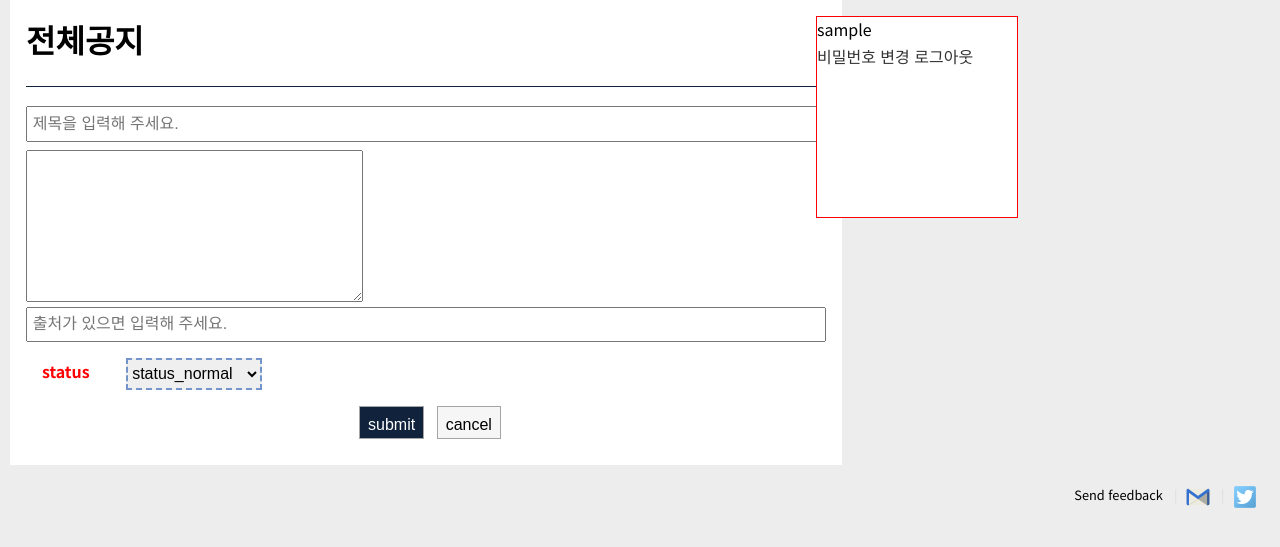
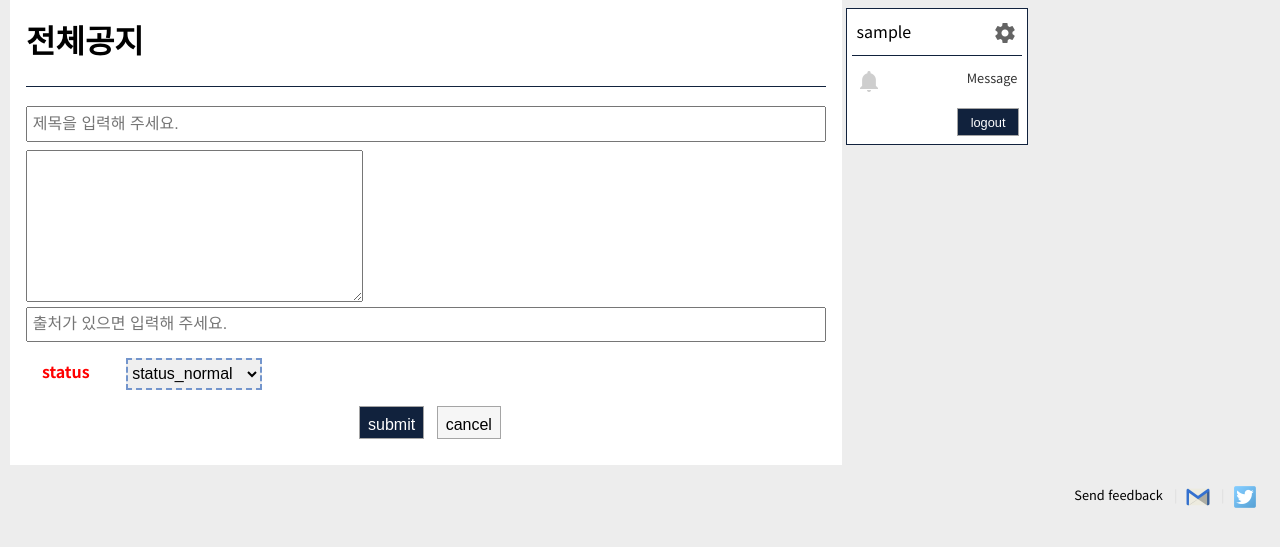
Before and after one commit to genonfire/bbgo, a Django app: page /boards/1/new/ in a window 1280 px wide. Shown: the top 547 px of the page. Run offline with Django 3.2, Linux system fonts and the light colour scheme; the visitor is signed in with stand-in values (Sample User, id 1); parts of the project's set-up code (start-up, migrations or seed data) failed here and were passed over.

Commit message:
embed login look

```diff
--- a/static/css/haru.css
+++ b/static/css/haru.css
@@ -43,15 +43,24 @@ a:hover {color:yellow; color:#000;text-decoration:none;}
 .footerMenu li , .footerMenu li a {vertical-align:top;}
 
 /* Contents */
-#contents {width:800px;max-width:800px;padding:1.0em;padding-bottom:1.6em;background:#fff;}
+#contents {width:800px;padding:1.0em;padding-bottom:1.6em;background:#fff;}
 #contents:after {content:'';display:block;clear:both;}
 
-.sidebar {width:200px;position:absolute;top:0;left:800px;padding:1em;}
-.sidebar_container {width:100%;height:200px;background:#fff;border:1px solid #f00;}
+.sidebar {width:180px;position:absolute;top:0;left:830px;padding:.5em 1em;}
+.sidebar_container {width:100%;height:135px;background:#fff;border:1px solid #11223d;}
+.sidebar_username {height:2em;margin:.3em;padding:.3em;border-bottom:1px solid #11223d;vertical-align:middle;}
+.sidebar_notice {height:2em;margin:.3em;padding:.3em;vertical-align:middle;}
+.sidebar_message {font-size:.8em;}
+.sidebar_message_no {color:#ee2d31;font-weight:bold;}
+.sidebar_buttons {font-size:.8em;}
+.sidebar_buttons input[type="submit"] {height:2.2em;margin-bottom:.5em;padding-left:1em;padding-right:1em;padding-bottom:.1em;}
+.sidebar_buttons span a {display:inline-block;height:2em;margin-left:.5em;padding:0 .3em;box-sizing:border-box;border:1px solid #a5a5a5;background:#f6f6f6;color:#000;font-size:.9em;}
+.sidebar_login {text-align:right;height:2em;margin:.3em;font-size:.9em;}
+.sidebar_login input {height:2em;font-size:.9em;margin:.2em;padding:.5em;}
 
 .annotation {min-height:0.1em;margin:0 0 1.5em 0;padding:.9em 0;border-bottom:1px solid #11223d;font-size:.8em;color:#666;}
 .annotation span a {display:inline-block;height:2.2em;margin-left:.5em;padding:0 .3em;box-sizing:border-box;border:1px solid #a5a5a5;background:#f6f6f6;color:#000;line-height:2.1em;}
-.annotation span a:hover {border-color:#11223d;color:#000;text-decoration:none;}
+.annotation span a:hover, .sidebar_buttons span a:hover {border-color:#11223d;color:#000;text-decoration:none;}
 
 /* board list */
 table.board {width:100%;text-align:center;}
@@ -87,7 +96,9 @@ table.board td.datetime {width:60px;font-size:.8em;}
 .navigator span a.jump:hover {background:#fff;border-color:#11223d;}
 
 .float-left {float:left;}
-.float-right {float:right;margin-right:8px;}
+.float-right {float:right;}
+.align-right {text-align:right;}
+.margin-right-6 {margin-right:.6em;}
 
 /* search */
 .dbsearch {margin:1.5em 0;padding:0;text-align:center;font-size:.8em;}
@@ -99,6 +110,7 @@ table.board td.datetime {width:60px;font-size:.8em;}
 .dbsearch span a:hover {border-color:#11223d;color:#000;text-decoration:none;}
 
 .sense_horizontal_bar {height:100px;background:#EDEDED;padding-top:10px;margin-top:5px;margin-bottom:5px;}
+.sense_sidebar {width:150px;background:#EDEDED;padding-top:10px;margin-top:5px;margin-bottom:5px;}
 
 /* edit article */
 .input_subject {margin-bottom:0.5em;}
--- a/templates/haru/base.html
+++ b/templates/haru/base.html
@@ -32,52 +32,76 @@
     <div class="sidebar">
         {% if user.is_authenticated %}
             <div class="sidebar_container">
-                <div>
+                <form method="post" action="{% url 'logout' %}">
+                    {% csrf_token %}
+                    <div class="sidebar_username">
+                        <span>
                             {{user}}
-                </div>
-                <div>
-                    <span>
-                        <a href="{% url 'passwordchange' %}">비밀번호 변경</a>
                         </span>
-                    <span>
-                        <a href="{% url 'logout' %}">로그아웃</a>
+                        <span class="float-right">
+                            <img src="{% static 'icons/edit24.png' %}">
                         </span>
                     </div>
+                    <div class="sidebar_notice">
+                        <span>
+                            {% if False %}
+                                <img src="{% static 'icons/alert24.gif' %}">
+                            {% else %}
+                                <img src="{% static 'icons/alert24.png' %}">
+                            {% endif %}
+                        </span>
+                        <span class="sidebar_message float-right">
+                            <a href="#">
+                                <span>
+                                    {% trans 'Message' %}
+                                </span>
+                                <span class="sidebar_message_no">
+                                    {% if False %}
+                                        0
+                                    {% endif %}
+                                </span>
+                            </a>
+                        </span>
+                    </div>
+                    <div class="sidebar_buttons align-right margin-right-6">
+                        <span>
+                            <input type="submit" value="{% trans 'logout' %}" />
+                        </span>
+                    </div>
+                </form>
             </div>
         {% else %}
+            <div class="sidebar_container">
                 <form method="post" action="{% url 'login' %}">
                     {% csrf_token %}
-            <p style="margin-top:40px"></p>
-            <div align="center">
-                <table class="member">
-                <tr>
-                    <td align="center" height="30px" bgcolor="#417690" colspan="3"><font color="#F4F382">로그인</font></td>
-                </tr>
-                <tr>
-                    <td width="60px" rowspan="6"></td>
-                    <td width="180px" align="center">
-                    <td width="60px" rowspan="6"></td>
-                </tr>
-                <tr>
-                    <td><font size="2">아이디</font></td>
-                </tr>
-                <tr>
-                    <td height="30px"><input id="id_username" type="text" name="username" maxlength="30" /></td>
-                </tr>
-                <tr>
-                    <td><font size="2">비밀번호</font></td>
-                </tr>
-                <tr>
-                    <td height="30px"><input type="password" name="password" id="id_password" /></p>
-                    </td>
-                </tr>
-                <tr>
-                    <td align="center" valign="top" height="40px"><input type="submit" value="로그인" /><input type="hidden" name="next" value="{{ next }}" /></td>
-                </tr>
-                </table>
+                    <div class="sidebar_login">
+                        <input id="id_username" type="text" name="username" maxlength="30" placeholder="{% trans '아이디' %}" />
+                    </div>
+                    <div class="sidebar_login">
+                        <input type="password" name="password" id="id_password" placeholder="{% trans '비밀번호' %}"/>
+                    </div>
+                    <div class="sidebar_buttons align-right margin-right-6">
+                        <span>
+                            <input type="submit" value="{% trans 'login' %}" />
+                        </span>
+                    </div>
+                    <div class="sidebar_buttons">
+                        <span>
+                            <a href="#">
+                                {% trans 'Reset password' %}
+                            </a>
+                        </span>
+                        <span class="float-right margin-right-6">
+                            <a href="#">
+                                {% trans 'Sign up' %}
+                            </a>
+                        </span>
                     </div>
                 </form>
+            </div>
         {% endif %}
+        <div class="sense_sidebar">
+        </div>
     </div>
     <div id="footer">
         <div class="footerMenu">
--- a/templates/haru/boards/show_list.html
+++ b/templates/haru/boards/show_list.html
@@ -3,7 +3,6 @@
 {% block title %}{{ SITE_NAME }} - {{ table_name }}{% endblock %}
 {% block extra_head_content %}
 {{ block.super }}
-<link rel="stylesheet" href="https://www.w3schools.com/w3css/4/w3.css">
 {% endblock %}
 {% load i18n %}
 {% load tz datetime %}
@@ -150,7 +149,7 @@
         </span>
     {% endif %}
 {% if writable == True %}
-    <div class="float-right">
+    <div class="float-right margin-right-5">
         <span>
             <a href="{% url 'boards:new_article' table=table %}" class="current_page">{% trans 'write' %}</a>
         </span>
```
Also changed, not shown: static/icons/alert24.gif (added), static/icons/alert24.png (added), static/icons/edit24.png (added). Lines whose indentation alone changed are shown as unchanged.
